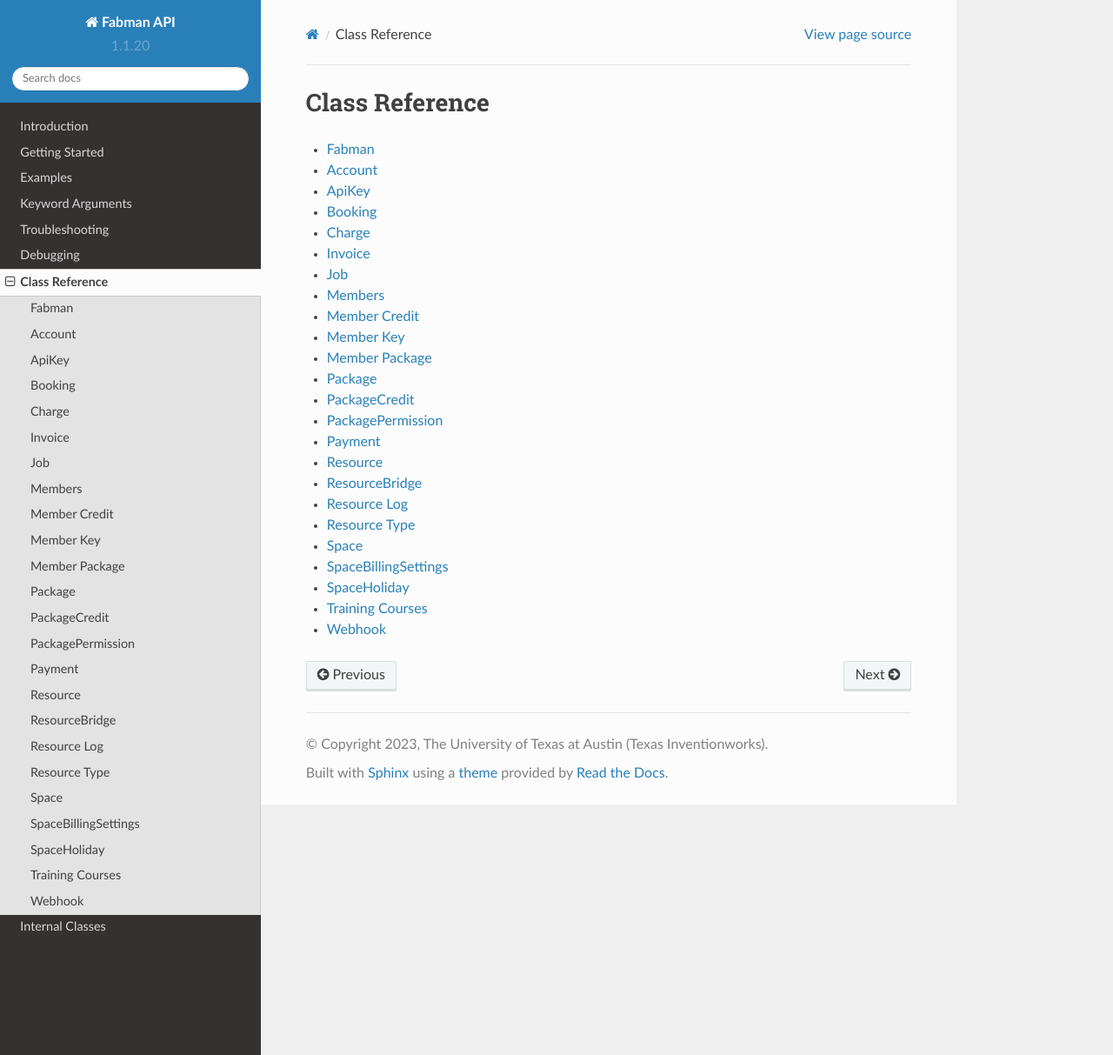
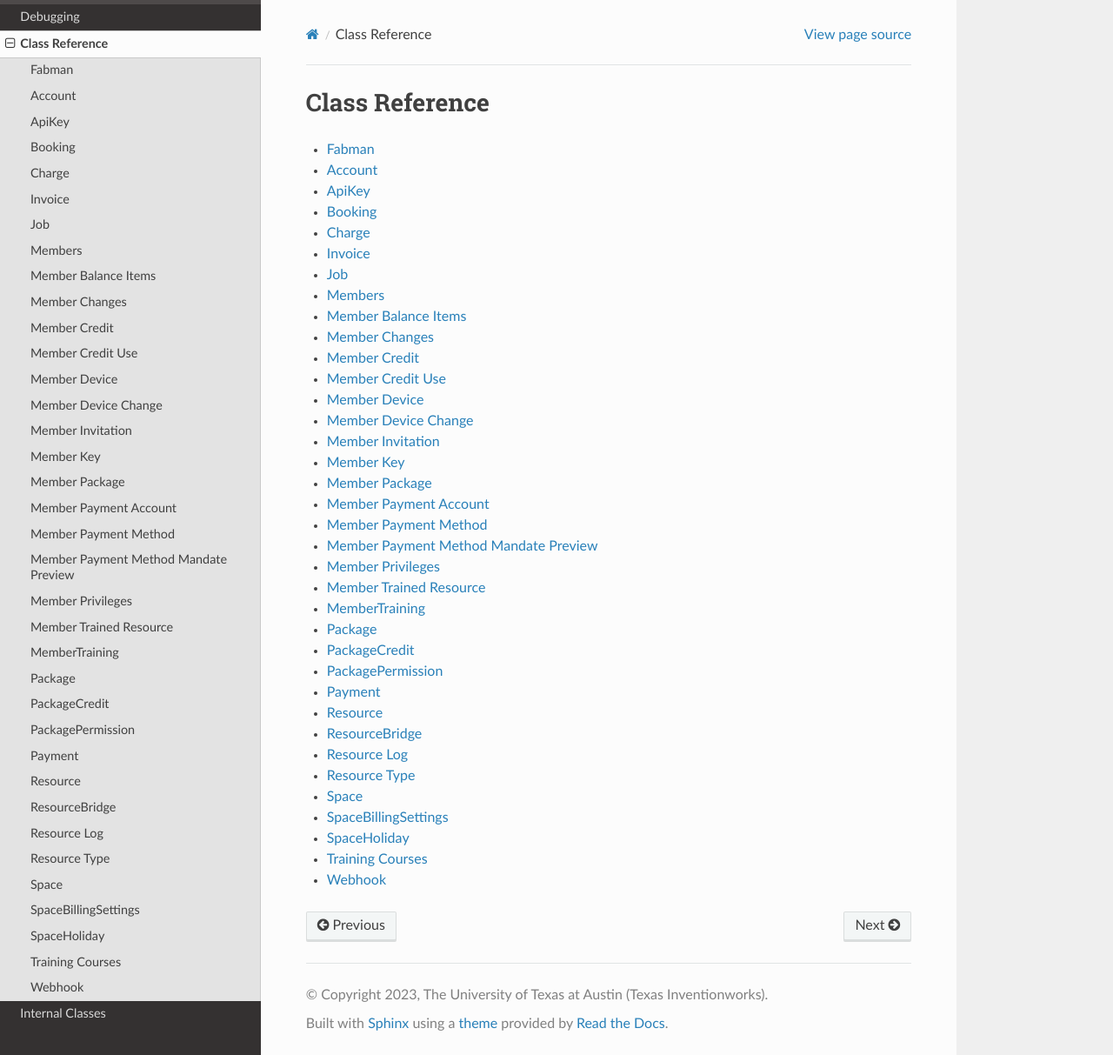
Before and after one commit to utexas-engr-tiw/fabman-api, a Sphinx documentation site: the page built from docs/class-reference.rst, in a window 1280 px wide and 1213 px high. Shown: the whole window at 87% size. Built offline with Sphinx 7.4.7 and the Read the Docs theme 2.0.0, drawn with Linux system fonts in a browser that asks for light colours.

Commit message:
update member autodoc

```diff
--- a/docs/member-ref.rst
+++ b/docs/member-ref.rst
@@ -6,10 +6,47 @@
 .. autoclass:: fabman.member.Member
     :members:
 
+Member Balance Items
+====================
+
+.. autoclass:: fabman.member.MemberBalanceItem
+    :members:
+
+Member Changes
+==============
+
+.. autoclass:: fabman.member.MemberChange
+    :members:
+
+
 Member Credit
 =============
 
 .. autoclass:: fabman.member.MemberCredit
+    :members:
+
+Member Credit Use
+=================
+
+.. autoclass:: fabman.member.MemberCreditUse
+    :members:
+
+Member Device
+=============
+
+.. autoclass:: fabman.member.MemberDevice
+    :members:
+
+Member Device Change
+====================
+
+.. autoclass:: fabman.member.MemberDeviceChange
+    :members:
+
+Member Invitation
+=================
+
+.. autoclass:: fabman.member.MemberInvitation
     :members:
 
 Member Key
@@ -23,3 +60,39 @@
 
 .. autoclass:: fabman.member.MemberPackage
     :members:
+
+Member Payment Account
+======================
+
+.. autoclass:: fabman.member.MemberPaymentAccount
+    :members:
+
+Member Payment Method
+=====================
+
+.. autoclass:: fabman.member.MemberPaymentMethod
+    :members:
+
+Member Payment Method Mandate Preview
+=====================================
+
+.. autoclass:: fabman.member.MemberPaymentMethodMandatePreview
+    :members:
+
+Member Privileges
+=================
+
+.. autoclass:: fabman.member.MemberPrivileges
+    :members:
+
+Member Trained Resource
+=======================
+
+.. autoclass:: fabman.member.MemberTrainedResource
+    :members:
+
+MemberTraining
+==============
+
+.. autoclass:: fabman.member.MemberTraining
+    :members:
```
